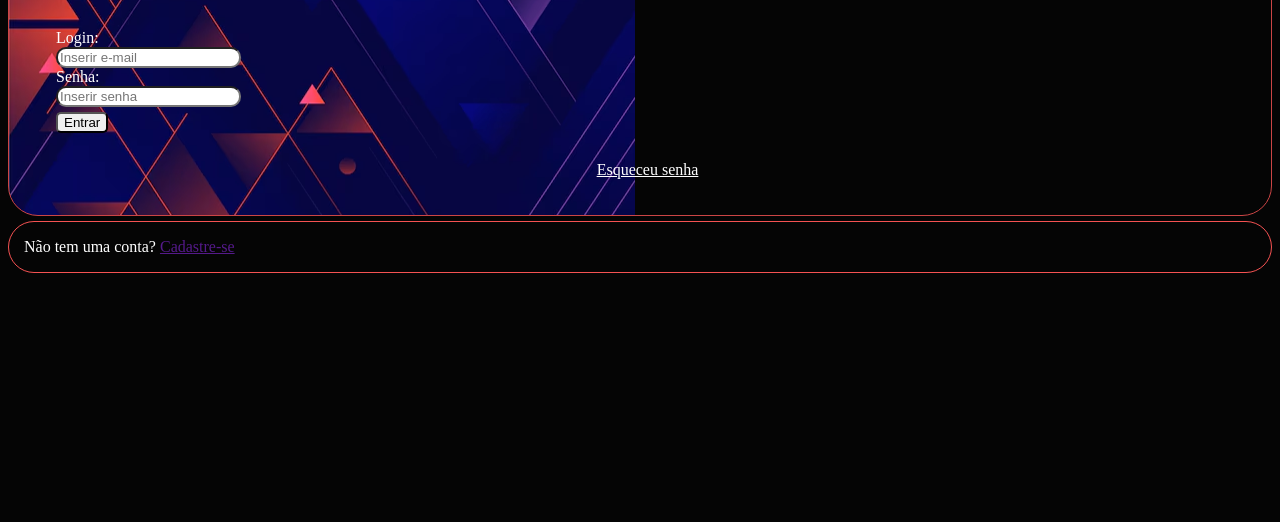
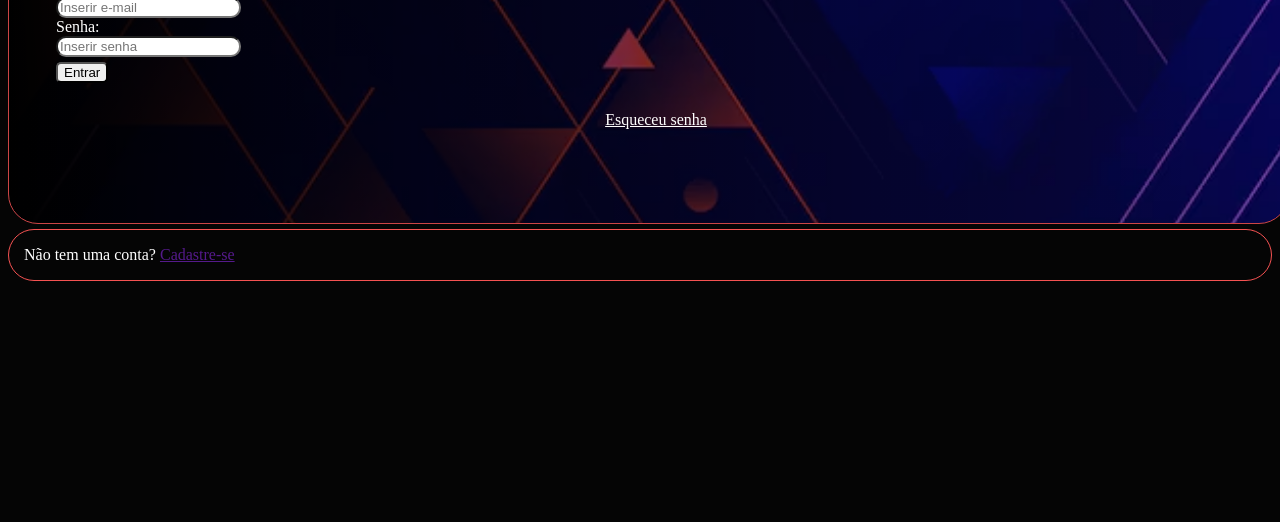
Before and after one commit to BerghFreitas/site, a plain HTML site: page login/telaLogin.html in a window 1280 px wide. Shown: the part 278-800 px from the top of the page. Drawn offline with Linux system fonts and the light colour scheme.

Commit message:
coloquei em pasta de login

```diff
--- a/telaLogin.css
+++ b/login/telaLogin.css
@@ -5,9 +5,12 @@ body{
  #areaLogin{
     white-space: pre;
     border-radius: 30px;
-    background-image: url(geometric\ gradiente.avif);
-    background-repeat: no-repeat;
-    margin-top: 150px;
+    width: 100%;
+    height: 400px;
+    background: linear-gradient(to right, black, transparent), url('geometric\ gradiente.avif');
+    background-size: cover;
+    background-position: center;
+    margin-top: 100px;
     border: 1px solid rgb(204, 69, 69);
 
 }
```
Also changed, not shown: login/geometric gradiente.avif (renamed from geometric gradiente.avif), login/telaLogin.html (renamed from telaLogin.html).
